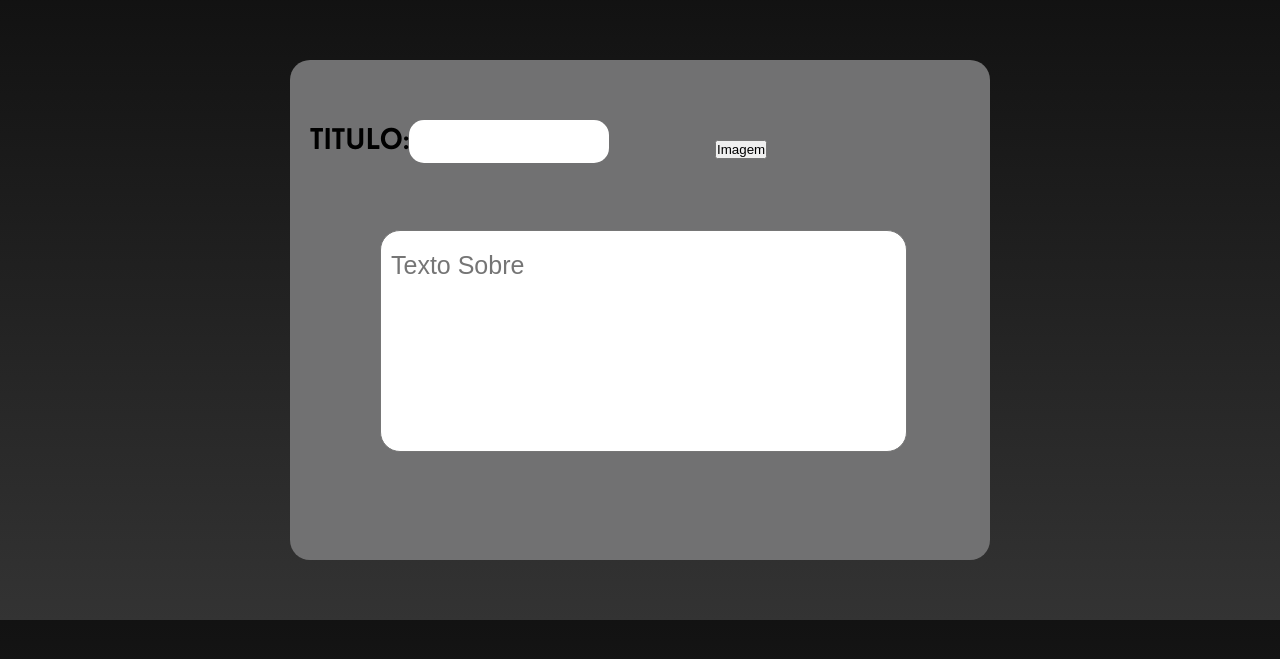
After one commit to DavidSSouza050/ProjetoLocadora, a PHP site: page /cms/cms_cadastrar_sobre.php in a window 1280 px wide. The commit adds this page. Shown: the top 659 px of the page. Run offline with PHP 8.4, Linux system fonts and the light colour scheme.

Commit message:
Versão com inicio da pagina de cadastro do sobre

```diff
--- /dev/null
+++ b/Projeto/cms/cms_cadastrar_sobre.php
@@ -0,0 +1,30 @@
+
+<!DOCTYPE html>
+<html lang="pt-br">
+    <head>
+        <meta charset="utf-8">
+        <title>CMS - SISTEMA DE GERENCIAMENTO DO SITE</title>
+        <link rel="stylesheet" type="text/css" media="screen" href="./css/styleCms.css">
+        <link rel="stylesheet" type="text/css" media="screen" href="../css/styleFonte.css" />
+        <link rel="stylesheet" type="text/css" media="screen" href="../css/style.css" />
+        <link rel="shortcut icon" href="../img/iconeDeAbaACME.png" type="image/x-png">
+        <script src="../js/jquery-1.11.3.min.js"></script>
+    </head>
+    <body>
+
+        <div id="card_cadastrar_sobre" class="center">
+            <div id="segura_titulo_imagem">
+                <div id="caixa_titulo">
+                    Titulo:<input type="text" id="text_cadastro_titulo" name="txt_titulo">
+                </div>
+                <div id="caixa_imagem">
+                    <input type="button" value="Imagem">
+                </div>
+            </div>
+            <div id="segura_textArea">
+                <textArea class="scrollTexto"   placeholder="Texto Sobre" id="textA_sobre"></textArea>
+            </div>
+        </div>
+
+    </body>
+</html>
--- a/Projeto/cms/cms_conteudo.php
+++ b/Projeto/cms/cms_conteudo.php
@@ -105,7 +105,7 @@
                     </div>
 
                     <div class="conteudo_editavel">
-
+                        <a href="cms_sobre_empresa.php">
                             <!-- imagem do conteudo editavel -->
                             <figure>
                                 <div class="img_conteudo_editavel">
@@ -117,7 +117,7 @@
                             <div class="mensagem_conteudo_editavel">
                                 GERENCIAR SOBRE DA EMPRESA
                             </div>
-
+                        </a>
                     </div>
 
                     <div class="conteudo_editavel">
--- a/Projeto/cms/cms_usuario.php
+++ b/Projeto/cms/cms_usuario.php
@@ -259,6 +259,7 @@
                                     <img  src="./img/icon_delete.png" class="icon img-size" alt="Deletar" onclick="return confirm('Deseja reamente excluir o(a) <?php echo($rsUsuarios['nome_usuario']);?>')">
                                 </a>
 
+                                <img src="./img/icon_ativo.png" alt="Ativo"  class="icon img-size" title="ativo">
 
                             </td>
                         </tr>
--- a/Projeto/cms/css/styleCms.css
+++ b/Projeto/cms/css/styleCms.css
@@ -12,6 +12,8 @@
     margin-bottom: 50px;
     background-color: rgb(89, 152, 224);
 }
+
+
 
 #headerCMS{
     width: inherit;
@@ -175,6 +177,7 @@
     font-size: 30px;
     font-family: MeganJune;
     font-weight: bold;
+    color:black !important;
 }
 
 /*TABELA DA PAGINA FALE CONOSCO*/
@@ -472,6 +475,7 @@ td{
     font-family: MeganJune;
     font-size: 25px;
 }
+
 #segura_table{
     width: inherit;
     height: 340px;
@@ -536,4 +540,138 @@ td{
     font-weight: bold;
 }
 
+/****SOBRE DA EMPRESA****/
+
+#conteudo_sobre_empresa{
+    width: inherit;
+    min-height: 500px;
+    height: auto;
+    display:flex;
+    background-color: rgb(65, 64, 64);
+}
+
+#menu_sobre_empresa_cadastros{
+    width: 300px;
+    box-sizing: border-box;
+    padding-top: 20px;
+}
+
+.itens_menu_sobre_empresa{
+    width: 250px;
+    height: 70px;
+    box-sizing: border-box;
+    background-color: whitesmoke;
+    border-radius: 0px 30px 30px 0px;
+    padding-top: 18px;
+    padding-left: 35px;
+    cursor: pointer;
+    /*font*/
+    font-size: 30px;
+    font-family: MeganJune;
+    color: black !important;
+}
+.itens_menu_sobre_empresa:hover{
+    transform: scale(1.01);
+    box-shadow: 0px 0px 9px rgb(180, 180, 180);
+    font-weight: bold;
+}
+
+
+#segura_table_de_sobre_empresa{
+    width: 1100px;
+    background-color: rgb(65, 64, 64);
+    box-sizing: border-box;
+    padding-top: 15px;
+}
+
+#table_sobre_empresa{
+    width: 1000px;
+}
+#thead_sobre_empresa{
+    height: 50px;
+    box-sizing: border-box;
+    background-color: black;
+    font-family: MeganJune;
+    color:white;
+}
+#thead_sobre_empresa td{
+    font-size: 30px;
+    padding-left: 20px;
+}
+
+.tbody_sobre_empresa{
+    height: 50px;
+    box-sizing: border-box;
+    background-color: white;
+    font-family: MeganJune;
+    color:black;
+}
+.tbody_sobre_empresa td{
+    font-size: 35px;
+    padding-left: 20px;
+}
+/**************************/
+/**Cadastrar sobre**/
+#card_cadastrar_sobre{
+    width: 700px;
+    height: 500px;
+    margin-top: 60px;
+    margin-bottom: 60px;
+    border-radius: 20px;
+    background-color: rgb(113, 113, 114);
+}
+#segura_titulo_imagem{
+    width: inherit;
+    height: 150px;
+}
+#caixa_titulo{
+    width: 400px;
+    height: inherit;
+    float: left;
+    box-sizing: border-box;
+    padding-top: 60px;
+    padding-left: 20px;
+    /*Font*/
+    font-size: 30px;
+    font-family: baronBold;
+}
+#text_cadastro_titulo{
+    width: 200px;
+    height: 43px;
+    font-size: 30px;
+    font-family: baronBold;
+    border-radius: 15px;
+    border: none;
+    box-sizing: border-box;
+    padding-left: 10px;
+}
+#caixa_imagem{
+    width: 300px;
+    height: inherit;
+    float: left;
+    box-sizing: border-box;
+    padding-top: 80px;
+    padding-left: 25px;
+}
+
+#segura_textArea{
+    width: inherit;
+    height: 260px;
+    box-sizing: border-box;
+    padding-top: 20px;
+    padding-left: 90px;
+}
+
+#textA_sobre{
+    width: 500px;
+    height: 200px;
+    border-radius: 20px;
+    resize: none;
+    padding-top: 20px;
+    padding-left: 10px;
+    padding-right: 15px;
+    font-size: 25px;
+    font-family:'Arial Narrow Bold', sans-serif;
+}
+/*******************/
 /*fim da cms*/
```
Also changed, not shown: Projeto/cms/cms_criar_nivel.php (+5 -5 lines), Projeto/cms/cms_sobre_empresa.php (added, +126 -0 lines). Lines whose indentation alone changed are shown as unchanged.
